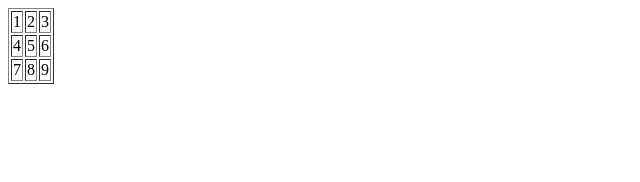
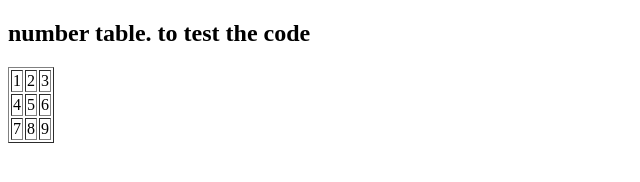
Before and after one commit to slevine98/info654, a plain HTML site: page helloworldattempt2.html in a window 1280 px wide. Shown: the whole page, without its empty margins (0-640 px from the left). Drawn offline with Linux system fonts and the light colour scheme.

Commit message:
Update helloworldattempt2.html

```diff
--- a/helloworldattempt2.html
+++ b/helloworldattempt2.html
@@ -8,6 +8,7 @@
 <meta name="author" content="simone levine">
 </head>
 <body>
+  <h2>number table. to test the code</h2>
 <table border="1">
 <tr>
 <td>1</td><td>2</td><td>3</td>
```
